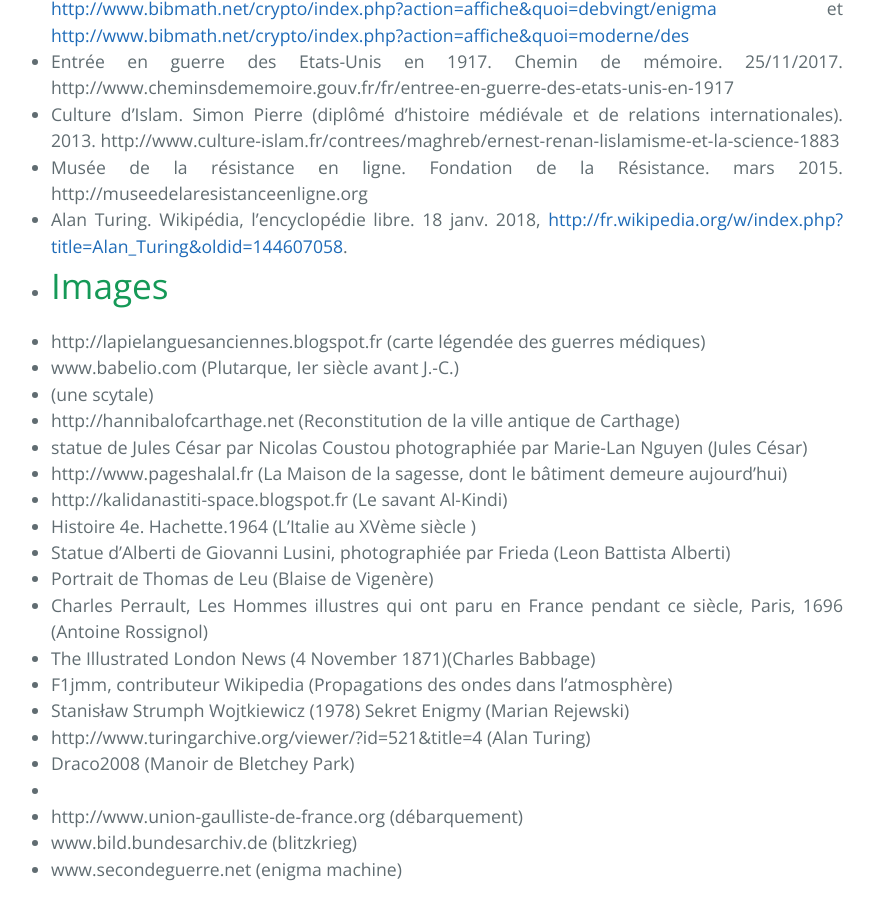
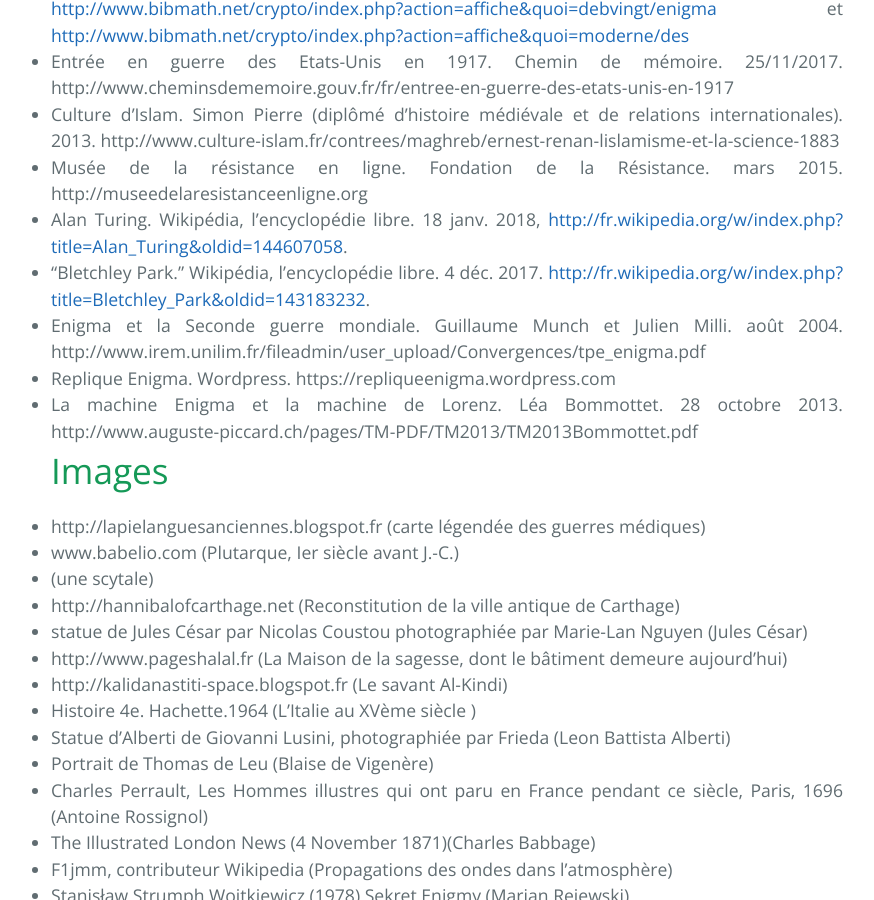
Before and after one commit to SamuelGallay/CryptoTPE, a Jekyll site: the page built from pages/sources.md, in a window 1280 px wide and 900 px high, scrolled down 1069 px. Shown: the whole window, without its empty margins (213-1087 px from the left). Built offline with Jekyll 4.4.1, drawn with Linux system fonts in a browser that asks for light colours; our own code applies the rules of GitHub Pages for plain Markdown files.

Commit message:
Update sources.md

```diff
--- a/pages/sources.md
+++ b/pages/sources.md
@@ -22,7 +22,10 @@
 * Culture d'Islam. Simon Pierre (diplômé d’histoire médiévale et de relations internationales). 2013. http://www.culture-islam.fr/contrees/maghreb/ernest-renan-lislamisme-et-la-science-1883
 * Musée de la résistance en ligne. Fondation de la Résistance. mars 2015. http://museedelaresistanceenligne.org
 * Alan Turing. Wikipédia, l'encyclopédie libre. 18 janv. 2018, <http://fr.wikipedia.org/w/index.php?title=Alan_Turing&oldid=144607058>.
-*
+* "Bletchley Park." Wikipédia, l'encyclopédie libre. 4 déc. 2017. <http://fr.wikipedia.org/w/index.php?title=Bletchley_Park&oldid=143183232>.
+* Enigma et la Seconde guerre mondiale. Guillaume Munch et Julien Milli. août 2004. http://www.irem.unilim.fr/fileadmin/user_upload/Convergences/tpe_enigma.pdf
+* Replique Enigma. Wordpress. https://repliqueenigma.wordpress.com
+* La machine Enigma et la machine de Lorenz. Léa Bommottet. 28 octobre 2013. http://www.auguste-piccard.ch/pages/TM-PDF/TM2013/TM2013Bommottet.pdf
 # Images
 * http://lapielanguesanciennes.blogspot.fr (carte légendée des guerres médiques)
 * www.babelio.com (Plutarque, Ier siècle avant J.-C.)
```
